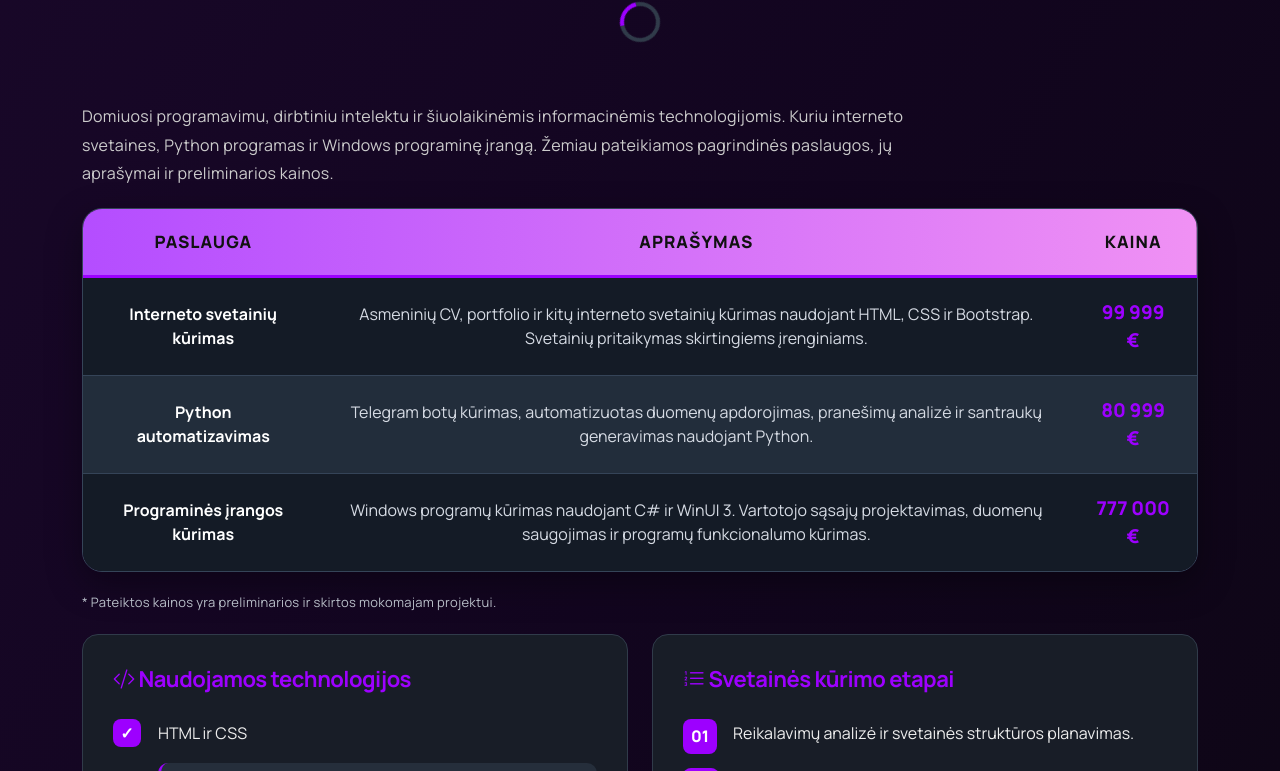
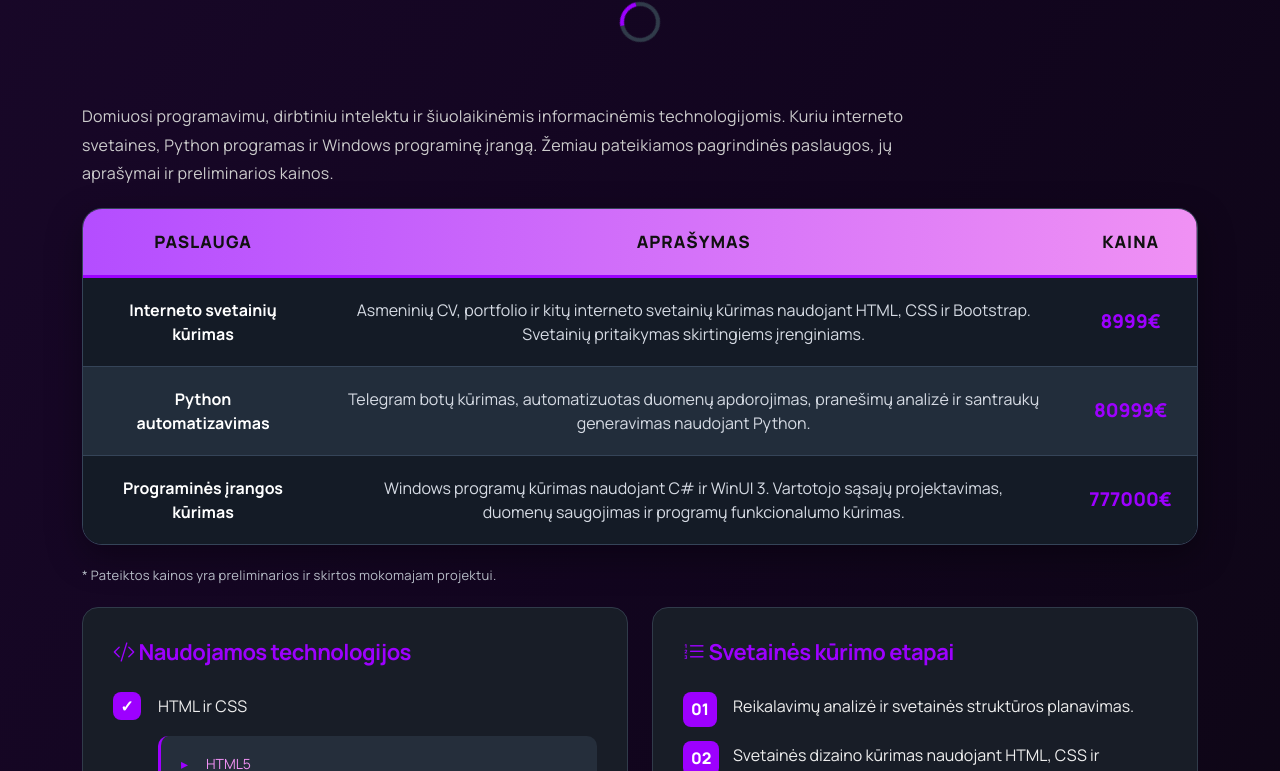
Before and after one commit to este-microondas/este-microondas.github.io, a plain HTML site: page services.html in a window 1280 px wide. Shown: the part 465-1236 px from the top of the page. Drawn offline with Linux system fonts and the light colour scheme.

Commit message:
Update services.html

```diff
--- a/services.html
+++ b/services.html
@@ -137,7 +137,7 @@
                   Svetainių pritaikymas skirtingiems
                   įrenginiams.
                 </td>
-                <td class="price">99 999 €</td>
+                <td class="price">8999€</td>
               </tr>
 
               <tr>
@@ -150,7 +150,7 @@
                   pranešimų analizė ir santraukų
                   generavimas naudojant Python.
                 </td>
-                <td class="price">80 999 €</td>
+                <td class="price">80999€</td>
               </tr>
 
               <tr>
@@ -164,7 +164,7 @@
                   duomenų saugojimas ir
                   programų funkcionalumo kūrimas.
                 </td>
-                <td class="price">777 000 €</td>
+                <td class="price">777000€</td>
               </tr>
             </tbody>
           </table>
```
